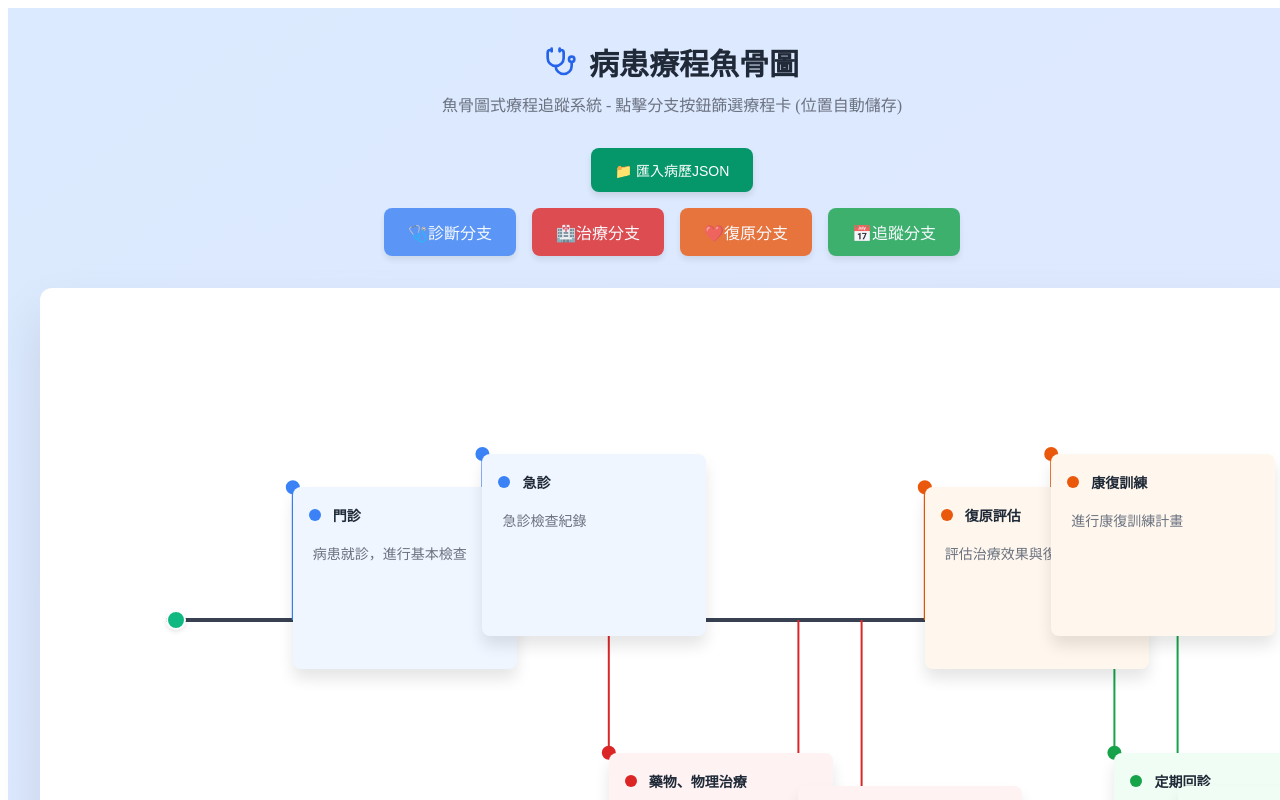
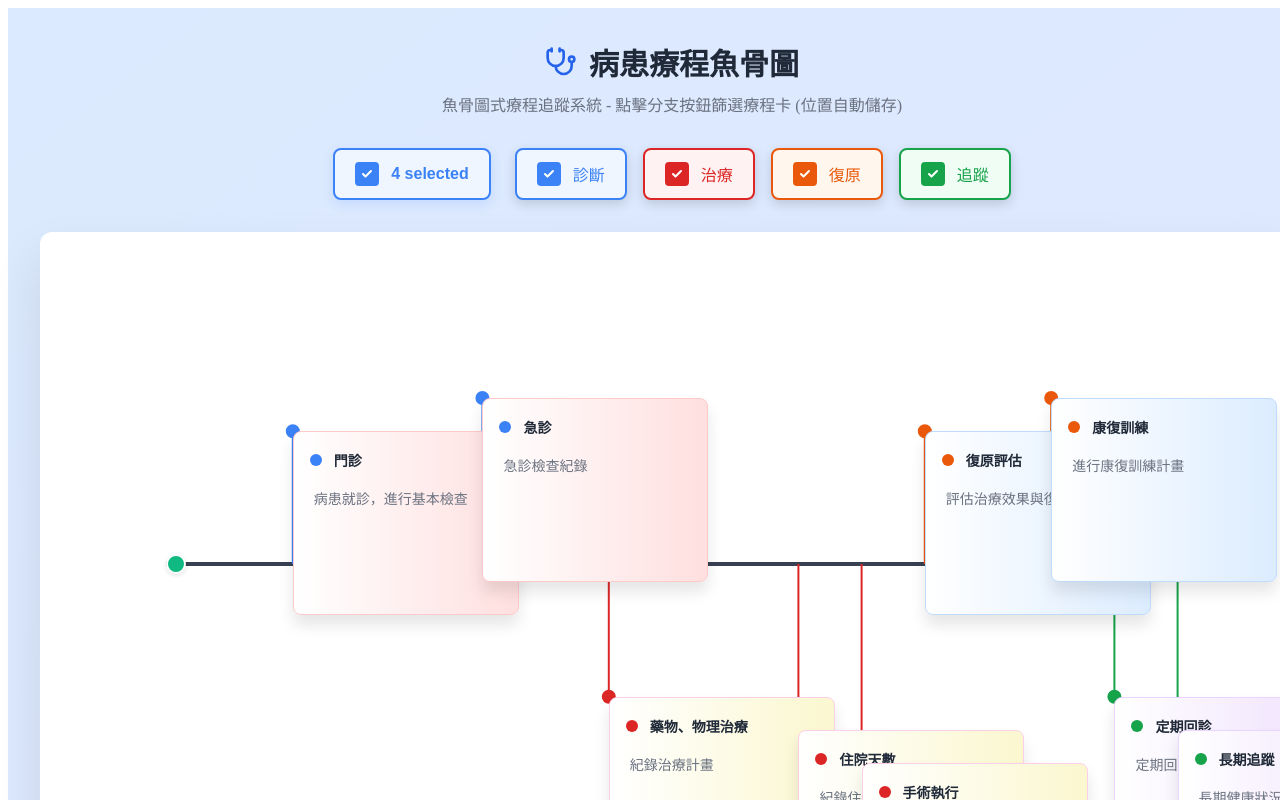
Before and after one commit to PETER921031/Fishbone, a React (Vite) app: page / in a window 1280 px wide. Shown: the top 800 px of the page. Built offline with nearby package versions, Linux system fonts and the light colour scheme.

Commit message:
change patient card color

```diff
--- a/src/App.jsx
+++ b/src/App.jsx
@@ -4,10 +4,10 @@ import { Calendar, Stethoscope } from 'lucide-react';
 const FishboneTimeline = () => {
   // 固定的分支類型和對應的療程卡
   const branchTypes = {
-    diagnosis: { name: '🩺診斷分支', color: '#3b82f6', bgColor: '#eff6ff' },
-    treatment: { name: '🏥治療分支', color: '#dc2626', bgColor: '#fef2f2' },
-    recovery: { name: '❤️復原分支', color: '#ea580c', bgColor: '#fff7ed' },
-    tracking: { name: '📅追蹤分支', color: '#16a34a', bgColor: '#f0fdf4' }
+    diagnosis: { name: '診斷', color: '#3b82f6', bgColor: '#eff6ff' },
+    treatment: { name: '治療', color: '#dc2626', bgColor: '#fef2f2' },
+    recovery: { name: '復原', color: '#ea580c', bgColor: '#fff7ed' },
+    tracking: { name: '追蹤', color: '#16a34a', bgColor: '#f0fdf4' }
   };
 
   // 預設的療程卡資料
@@ -66,13 +66,7 @@ const savePositions = (branchesData) => {
 
 
   const [branches, setBranches] = useState(loadSavedPositions);
-  const [activeBranch, setActiveBranch] = useState(null);
-  const [patientsData, setPatientsData] = useState([]);
-  const [selectedPatient, setSelectedPatient] = useState(null);
-  const [selectedRecord, setSelectedRecord] = useState(null);
-  const [jsonData, setJsonData] = useState(null);
-  const [isImporting, setIsImporting] = useState(false);
-  const fileInputRef = useRef(null);
+  const [activeBranch, setActiveBranch] = useState(null); // 當前選中的分支類型
   const [draggedBranch, setDraggedBranch] = useState(null);
   const [dragOffset, setDragOffset] = useState({ x: 0, y: 0 });
   const [isDragging, setIsDragging] = useState(false);
@@ -82,6 +76,7 @@ const savePositions = (branchesData) => {
   const [hoveredCard, setHoveredCard] = useState(null);
   const [cardScales, setCardScales] = useState({});
   const containerRef = useRef(null);
+  const [selectedBranches, setSelectedBranches] = useState(new Set(Object.keys(branchTypes)));
 
   // 監聽 branches 變化並自動儲存
   useEffect(() => {
@@ -94,107 +89,37 @@ const savePositions = (branchesData) => {
       branch.id === id ? { ...branch, [field]: value } : branch
     ));
   };
-  // 處理檔案匯入
-const handleFileImport = async (event) => {
-  const file = event.target.files[0];
-  if (!file) return;
 
-  setIsImporting(true);
-  try {
-    const text = await file.text();
-    const data = JSON.parse(text);
-    setJsonData(data);
-    updateBranchesFromJson(data);
-  } catch (error) {
-    alert('JSON檔案格式錯誤');
-  } finally {
-    setIsImporting(false);
+  // 處理分支按鈕點擊
+  const handleBranchClick = (branchType) => {
+  const newSelected = new Set(selectedBranches);
+  if (newSelected.has(branchType)) {
+    newSelected.delete(branchType);
+  } else {
+    newSelected.add(branchType);
   }
+  setSelectedBranches(newSelected);
+
+  // 更新分支顯示狀態
+  setBranches(branches.map(branch => ({
+    ...branch,
+    isCollapsed: !newSelected.has(branch.type)
+  })));
 };
 
-// 從JSON更新branches
-const updateBranchesFromJson = (data) => {
-  if (!data.patients || !Array.isArray(data.patients)) {
-    alert('JSON格式錯誤：找不到patients陣列');
-    return;
-  }
+// 新增全選功能
+const handleSelectAll = () => {
+  const allBranchTypes = Object.keys(branchTypes);
+  const isAllSelected = allBranchTypes.every(type => selectedBranches.has(type));
 
-  setPatientsData(data.patients);
-
-  if (data.patients.length > 0) {
-    const firstPatient = data.patients[0];
-    setSelectedPatient(firstPatient);
-
-    if (firstPatient.medicalRecords && firstPatient.medicalRecords.length > 0) {
-      setSelectedRecord(firstPatient.medicalRecords[0]);
-      mapRecordToBranches(firstPatient.medicalRecords[0], firstPatient);
-    }
-  }
-};
-
-// 映射記錄到branches
-const mapRecordToBranches = (record, patient) => {
-  const updatedBranches = branches.map(branch => {
-    let newTitle = branch.title;
-    let newDescription = branch.description;
-
-    switch(branch.type) {
-      case 'diagnosis':
-        if (branch.id === 1) {
-          newTitle = record.visitType || '門診';
-          newDescription = `診斷：${record.diagnosis || '待填入'}\n主訴：${record.chiefComplaint || '待填入'}`;
-        } else if (branch.id === 2) {
-          newTitle = '急診';
-          newDescription = record.emergencyInfo || '急診檢查紀錄';
-        }
-        break;
-
-      case 'treatment':
-        if (branch.id === 3) {
-          newTitle = '藥物治療';
-          const medications = record.medications || [];
-          newDescription = medications.length > 0
-            ? medications.map(med => `${med.name || med} ${med.dosage || ''}`).join('\n')
-            : '待填入用藥資訊';
-        } else if (branch.id === 4) {
-          newTitle = '住院記錄';
-          newDescription = record.hospitalizationInfo || '紀錄住院情況及檢查種類';
-        }
-        break;
-
-      case 'recovery':
-        if (branch.id === 6) {
-          newTitle = '復原評估';
-          newDescription = record.recoveryAssessment || record.followUpPlan || '評估治療效果與復原狀況';
-        }
-        break;
-
-      case 'tracking':
-        if (branch.id === 8) {
-          newTitle = '回診追蹤';
-          newDescription = `下次回診：${record.nextAppointment || '待安排'}`;
-        }
-        break;
-    }
-
-    return { ...branch, title: newTitle, description: newDescription };
-  });
-
-  setBranches(updatedBranches);
-};
-  // 處理分支按鈕點擊
-  const handleBranchClick = (branchType) => {
-    if (activeBranch === branchType) {
-      // 如果點擊的是當前激活的分支，則顯示所有卡片
-      setActiveBranch(null);
+  if (isAllSelected) {
+    // 如果全選，則取消全選
+    setSelectedBranches(new Set());
+    setBranches(branches.map(branch => ({ ...branch, isCollapsed: true })));
+  } else {
+    // 否則全選
+    setSelectedBranches(new Set(allBranchTypes));
     setBranches(branches.map(branch => ({ ...branch, isCollapsed: false })));
-    } else {
-      // 點擊新的分支，收起其他分支的卡片
-      setActiveBranch(branchType);
-      setBranches(branches.map(branch => ({
-        ...branch,
-        isCollapsed: branch.type !== branchType
-      })));
   }
 };
 
@@ -409,26 +334,71 @@ const mapRecordToBranches = (record, patient) => {
     };
   }, [longPressTimer]);
 
-  const getButtonStyle = (type) => ({
+  const getButtonStyle = (type, isSelected) => ({
   display: 'inline-flex',
   alignItems: 'center',
-    gap: '8px',
-    padding: '12px 24px',
+  gap: '12px',
+  padding: '12px 20px',
   borderRadius: '8px',
-    border: 'none',
+  border: isSelected ? `2px solid ${branchTypes[type].color}` : '2px solid #e5e7eb',
   fontSize: '16px',
   fontWeight: '500',
   cursor: 'pointer',
   transition: 'all 0.2s',
-    boxShadow: '0 4px 6px rgba(0, 0, 0, 0.1)',
-    backgroundColor: activeBranch === type ? branchTypes[type].color : branchTypes[type].color,
-    color: 'white',
-    transform: activeBranch === type ? 'scale(1.05)' : 'scale(1)',
-    opacity: activeBranch === type ? 1 : 0.8
+  backgroundColor: isSelected ? branchTypes[type].bgColor : '#ffffff',
+  color: isSelected ? branchTypes[type].color : '#6b7280',
+  boxShadow: isSelected ? '0 4px 12px rgba(0, 0, 0, 0.15)' : '0 2px 4px rgba(0, 0, 0, 0.05)'
 });
 
-  const getCardStyle = (branch) => ({
-    border: 'none',
+// 全選按鈕樣式
+const getSelectAllStyle = (isAllSelected) => ({
+  display: 'inline-flex',
+  alignItems: 'center',
+  gap: '12px',
+  padding: '12px 20px',
+  borderRadius: '8px',
+  border: isAllSelected ? '2px solid #3b82f6' : '2px solid #e5e7eb',
+  fontSize: '16px',
+  fontWeight: '600',
+  cursor: 'pointer',
+  transition: 'all 0.2s',
+  backgroundColor: isAllSelected ? '#eff6ff' : '#ffffff',
+  color: isAllSelected ? '#3b82f6' : '#6b7280',
+  boxShadow: isAllSelected ? '0 4px 12px rgba(59, 130, 246, 0.15)' : '0 2px 4px rgba(0, 0, 0, 0.05)',
+  marginRight: '8px'
+});
+
+// 勾選框樣式
+const getCheckboxStyle = (isSelected, color) => ({
+  width: '20px',
+  height: '20px',
+  borderRadius: '4px',
+  border: isSelected ? `2px solid ${color}` : '2px solid #d1d5db',
+  backgroundColor: isSelected ? color : '#ffffff',
+  display: 'flex',
+  alignItems: 'center',
+  justifyContent: 'center',
+  transition: 'all 0.2s'
+});
+
+  const getCardStyle = (branch) => {
+  const gradientStyles = {
+    diagnosis: 'linear-gradient(to right, #ffffffff, #ffdfdfff)',
+    treatment: 'linear-gradient(to right, #ffffffff, #fbf7cfff)',
+    recovery: 'linear-gradient(to right, #ffffffff, #dcecffff)',
+    tracking: 'linear-gradient(to right, #ffffffff, #eedffdff)'
+  };
+
+  const borderStyles = {
+    diagnosis: '1px solid #fecaca',
+    treatment: '1px solid #fbcfe8',
+    recovery: '1px solid #bfdbfe',
+    tracking: '1px solid #e9d5ff'
+  };
+
+  return {
+    background: gradientStyles[branch.type] || gradientStyles.diagnosis,
+    border: borderStyles[branch.type] || borderStyles.diagnosis,
     borderRadius: '8px',
     padding: '16px',
     boxShadow: hoveredCard === branch.id ? '0 15px 25px rgba(0, 0, 0, 0.15)' : '0 10px 15px rgba(0, 0, 0, 0.1)',
@@ -437,11 +407,11 @@ const mapRecordToBranches = (record, patient) => {
     cursor: 'move',
     userSelect: 'none',
     transition: 'all 0.2s ease-out',
-    backgroundColor: branchTypes[branch.type]?.bgColor || '#ffffff',
     transform: `scale(${cardScales[branch.id] || 1})`,
     transformOrigin: 'center',
     overflow: 'hidden'
-  });
+  };
+};
 
   const containerStyle = {
     width: '100%',
@@ -493,111 +463,42 @@ const mapRecordToBranches = (record, patient) => {
         </div>
 
         {/* Branch Filter Buttons */}
-        {/* File Import Button */}
-<div style={{ display: 'flex', justifyContent: 'center', marginBottom: '16px' }}>
-  <input
-    type="file"
-    accept=".json"
-    onChange={handleFileImport}
-    ref={fileInputRef}
-    style={{ display: 'none' }}
-  />
+<div style={{ display: 'flex', justifyContent: 'center', gap: '16px', marginBottom: '32px', flexWrap: 'wrap', alignItems: 'center' }}>
+  {/* 全選按鈕 */}
   <button
-    onClick={() => fileInputRef.current?.click()}
-    disabled={isImporting}
-    style={{
-      padding: '12px 24px',
-      backgroundColor: '#059669',
-      color: 'white',
-      border: 'none',
-      borderRadius: '8px',
-      cursor: isImporting ? 'not-allowed' : 'pointer',
-      fontSize: '14px',
-      boxShadow: '0 4px 6px rgba(0, 0, 0, 0.1)'
-    }}
+    onClick={handleSelectAll}
+    style={getSelectAllStyle(selectedBranches.size === Object.keys(branchTypes).length)}
   >
-    {isImporting ? '匯入中...' : '📁 匯入病歷JSON'}
-  </button>
-</div>
-
-{/* Patient Selection */}
-{patientsData.length > 0 && (
-  <div style={{ display: 'flex', justifyContent: 'center', gap: '16px', marginBottom: '16px', flexWrap: 'wrap' }}>
-    <select
-      value={selectedPatient?.patientId || ''}
-      onChange={(e) => {
-        const patient = patientsData.find(p => p.patientId === e.target.value);
-        setSelectedPatient(patient);
-        if (patient?.medicalRecords?.[0]) {
-          setSelectedRecord(patient.medicalRecords[0]);
-          mapRecordToBranches(patient.medicalRecords[0], patient);
-        }
-      }}
-      style={{
-        padding: '8px 12px',
-        borderRadius: '6px',
-        border: '1px solid #d1d5db',
-        fontSize: '14px'
-      }}
-    >
-      {patientsData.map(patient => (
-        <option key={patient.patientId} value={patient.patientId}>
-          {patient.patientName} ({patient.patientId})
-        </option>
-      ))}
-    </select>
-
-    {selectedPatient?.medicalRecords && (
-      <select
-        value={selectedRecord?.recordId || selectedPatient.medicalRecords.indexOf(selectedRecord)}
-        onChange={(e) => {
-          const record = selectedPatient.medicalRecords.find(r =>
-            r.recordId === e.target.value ||
-            selectedPatient.medicalRecords.indexOf(r) === parseInt(e.target.value)
-          );
-          setSelectedRecord(record);
-          if (record) mapRecordToBranches(record, selectedPatient);
-        }}
-        style={{
-          padding: '8px 12px',
-          borderRadius: '6px',
-          border: '1px solid #d1d5db',
-          fontSize: '14px'
-        }}
-      >
-        {selectedPatient.medicalRecords.map((record, index) => (
-          <option key={record.recordId || index} value={record.recordId || index}>
-            {record.visitDate || `記錄 ${index + 1}`}
-          </option>
-        ))}
-      </select>
+    <div style={getCheckboxStyle(selectedBranches.size === Object.keys(branchTypes).length, '#3b82f6')}>
+      {selectedBranches.size === Object.keys(branchTypes).length && (
+        <svg width="12" height="12" viewBox="0 0 12 12" fill="none">
+          <path d="M10 3L4.5 8.5L2 6" stroke="white" strokeWidth="2" strokeLinecap="round" strokeLinejoin="round"/>
+        </svg>
       )}
     </div>
-)}
+    <span>{selectedBranches.size} selected</span>
+  </button>
 
-{/* Branch Filter Buttons */}
-<div style={{ display: 'flex', justifyContent: 'center', gap: '16px', marginBottom: '32px', flexWrap: 'wrap' }}>
-          {Object.entries(branchTypes).map(([type, config]) => (
+  {/* 分支按鈕 */}
+  {Object.entries(branchTypes).map(([type, config]) => {
+    const isSelected = selectedBranches.has(type);
+    return (
       <button
         key={type}
         onClick={() => handleBranchClick(type)}
-              style={getButtonStyle(type)}
-              onMouseEnter={(e) => {
-                if (activeBranch !== type) {
-                  e.target.style.opacity = '1';
-                  e.target.style.transform = 'scale(1.02)';
-                }
-              }}
-              onMouseLeave={(e) => {
-                if (activeBranch !== type) {
-                  e.target.style.opacity = '0.8';
-                  e.target.style.transform = 'scale(1)';
-                }
-              }}
+        style={getButtonStyle(type, isSelected)}
       >
-              {config.name}
+        <div style={getCheckboxStyle(isSelected, config.color)}>
+          {isSelected && (
+            <svg width="12" height="12" viewBox="0 0 12 12" fill="none">
+              <path d="M10 3L4.5 8.5L2 6" stroke="white" strokeWidth="2" strokeLinecap="round" strokeLinejoin="round"/>
+            </svg>
+          )}
+        </div>
+        <span>{config.name}</span>
       </button>
-          ))}
+    );
+  })}
 </div>
 
         {/* Main Fishbone Container */}
```
Lines whose indentation alone changed are shown as unchanged.
